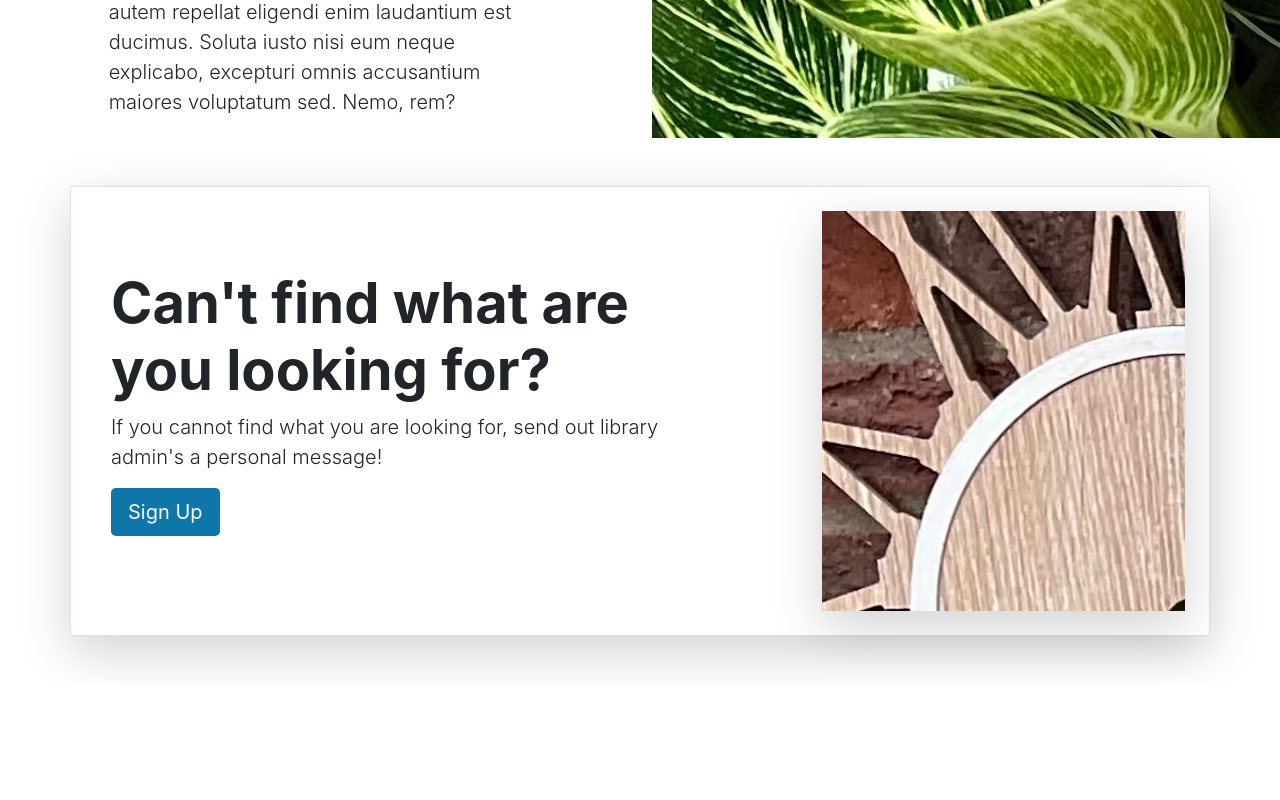
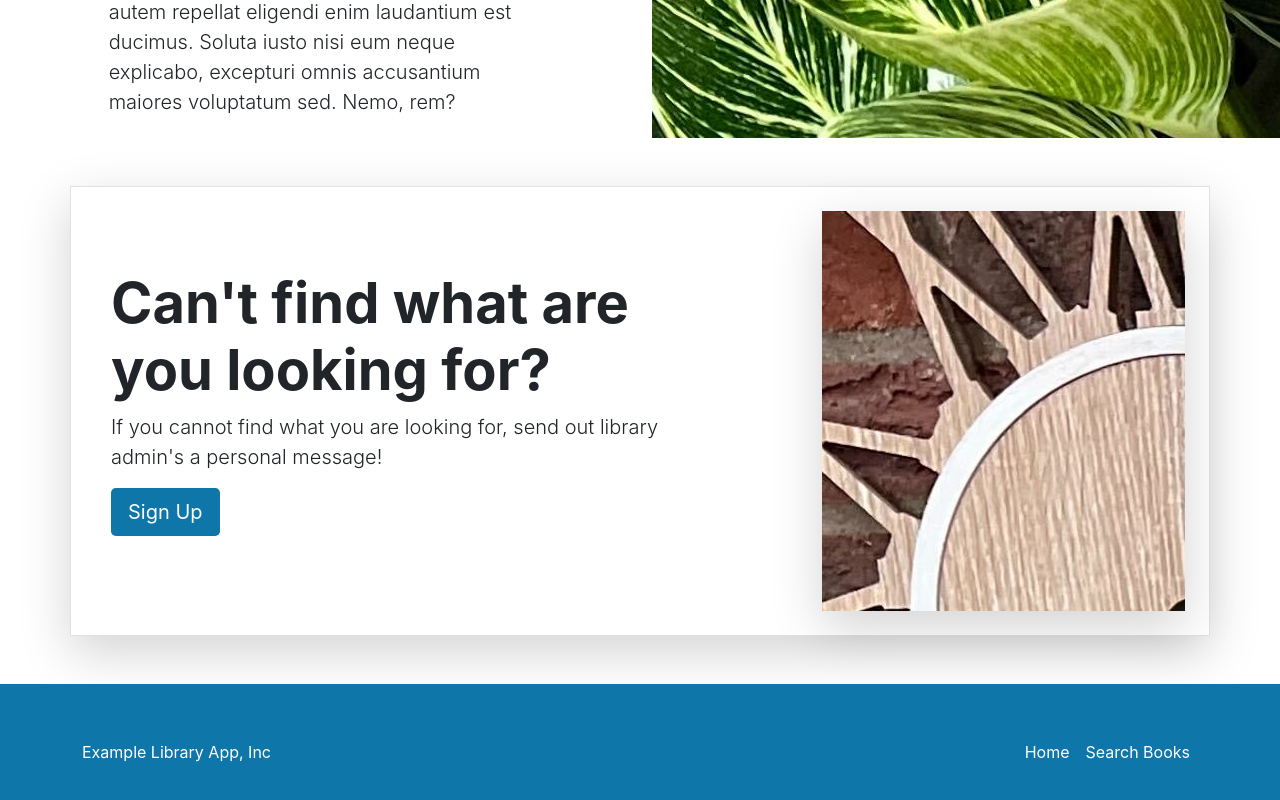
Before and after one commit to samarth2411/Library_Management_React_SpringBoot, a React (Create React App) app in the folder react-library/: page / in a window 1280 px wide. Shown: the part 1786-2586 px from the top of the page. Before the commit the page ends 2470 px from the top, so only its background shows below. Built offline with nearby package versions, Linux system fonts and the light colour scheme.

Commit message:
created footer section

```diff
--- a/react-library/src/App.tsx
+++ b/react-library/src/App.tsx
@@ -1,5 +1,6 @@
 import React from 'react';
 import './App.css';
+import { Footer } from './layout/NavbarAndFooter/Footer';
 import { Carousel } from './layout/NavbarAndFooter/HomePage/Carousel';
 import { ExploreTopBooks } from './layout/NavbarAndFooter/HomePage/ExploreTopBooks';
 import { Heros } from './layout/NavbarAndFooter/HomePage/Heros';
@@ -14,6 +15,7 @@
       <Carousel />
       <Heros />
       <LibraryServices />
+      <Footer />
     </div>
 
 
--- a/react-library/src/layout/NavbarAndFooter/Footer.tsx
+++ b/react-library/src/layout/NavbarAndFooter/Footer.tsx
@@ -0,0 +1,21 @@
+export const Footer = () => {
+    return (
+        <div className="main-color">
+            <footer className="container d-flex flex-wrap justify-content-between align-items-center py-5 main-color">
+                <p className="col-md-4 mb-0 text-white"> Example Library App, Inc</p>
+                <ul className="nav navbar-dark col-md-4 justify-content-end">
+                    <li className="nav-item">
+                        <a href='#' className="nav-link px-2 text-white">Home</a>
+
+                    </li>
+                    <li className="nav-item">
+                        <a href="#" className="nav-link px-2 text-white">Search Books</a>
+
+                    </li>
+                </ul>
+
+            </footer>
+
+        </div>
+    );
+}
```
